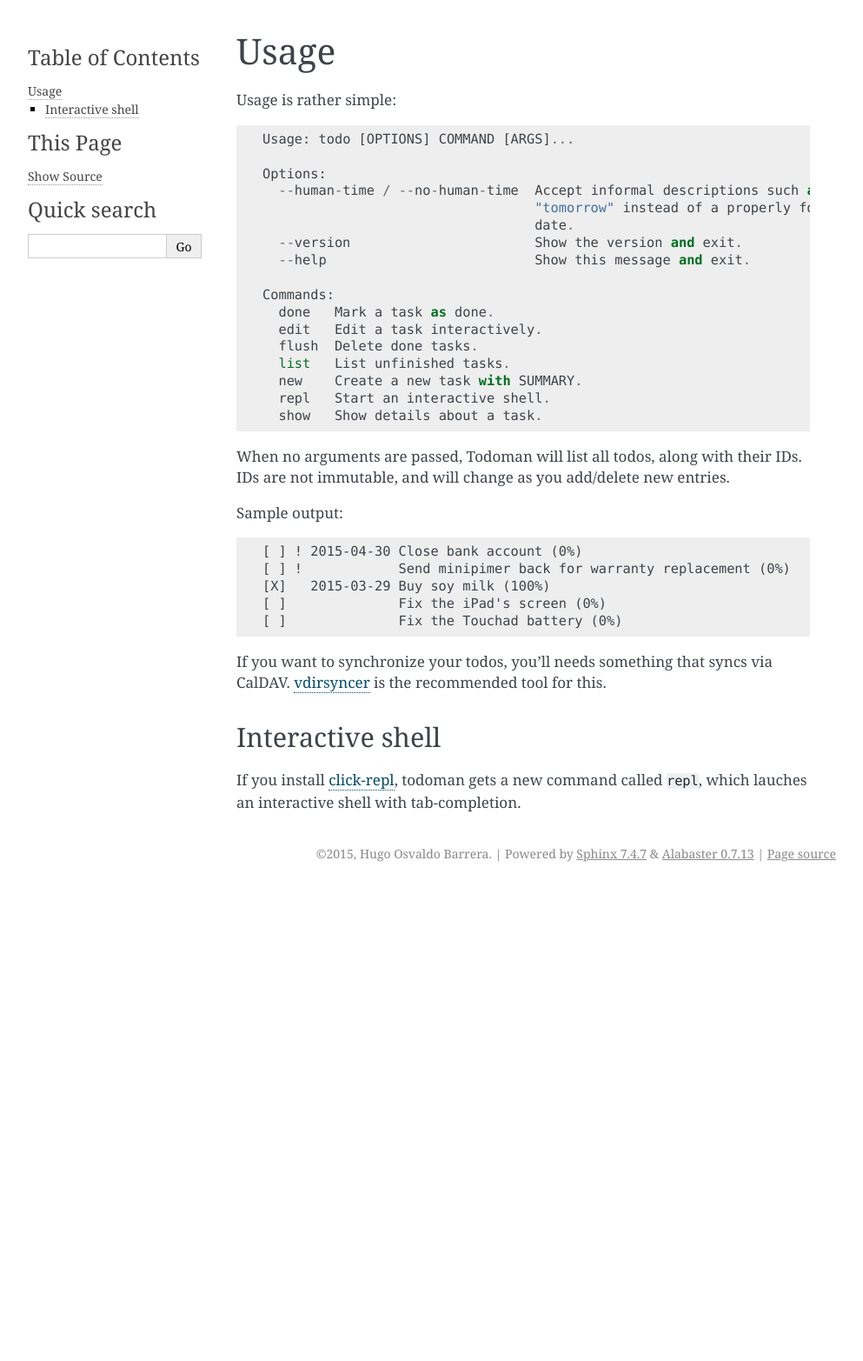
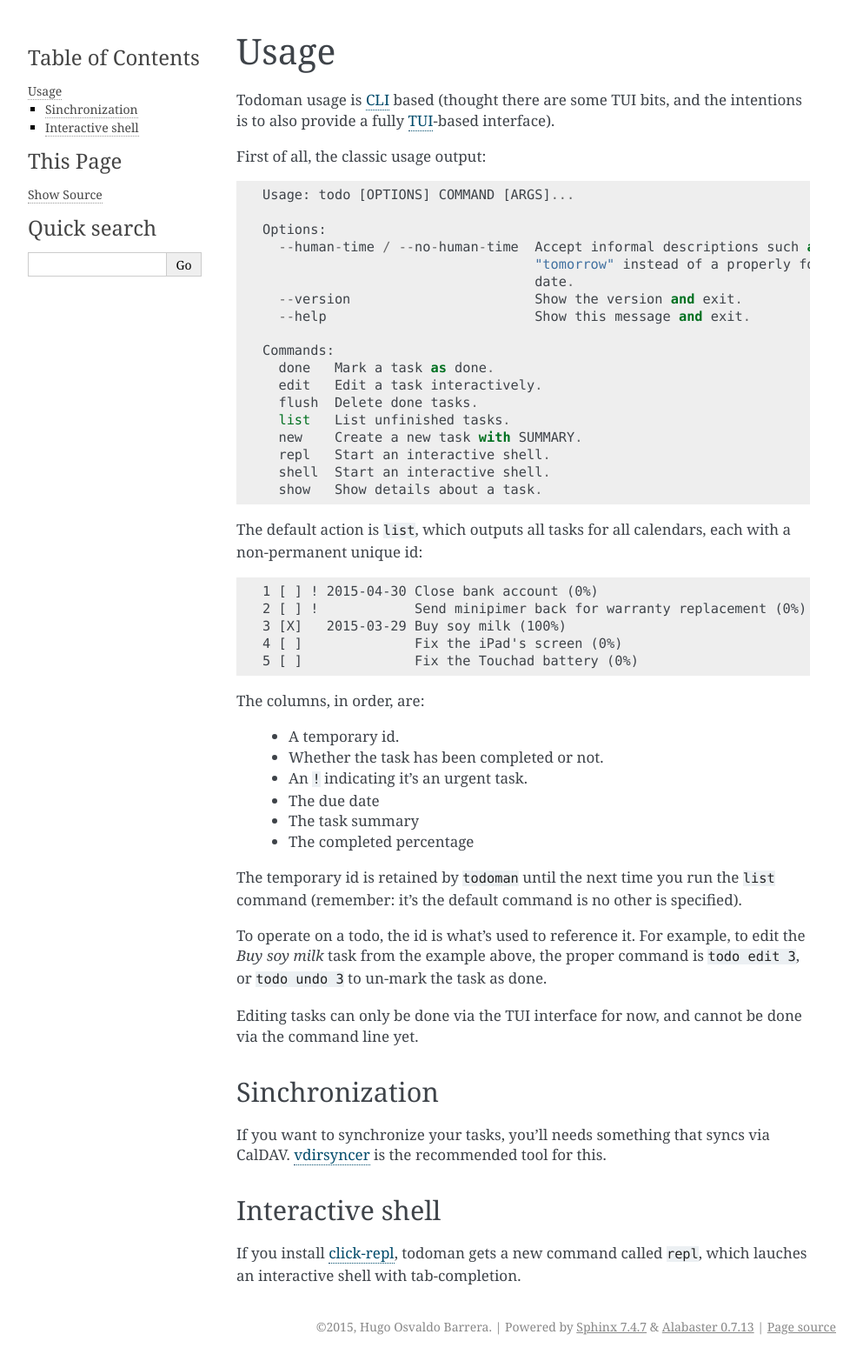
Before and after one commit to pimutils/todoman, a Sphinx documentation site: the page built from docs/usage.rst, in a window 1280 px wide. Shown: the whole page at 87% size, without its empty margins (148-1141 px from the left). Built offline with Sphinx 7.4.7, drawn with Linux system fonts in a browser that asks for light colours; the version number could not be read and is left out; before the commit the page ends 1021 px from its top, so only the background shows below that.

Commit message:
Improve the usage documentation.

```diff
--- a/docs/usage.rst
+++ b/docs/usage.rst
@@ -1,7 +1,10 @@
 Usage
 =====
 
-Usage is rather simple::
+Todoman usage is `CLI`_ based (thought there are some TUI bits, and the
+intentions is to also provide a fully `TUI`_-based interface).
+
+First of all, the classic usage output::
 
     Usage: todo [OPTIONS] COMMAND [ARGS]...
 
@@ -19,20 +22,45 @@
       list   List unfinished tasks.
       new    Create a new task with SUMMARY.
       repl   Start an interactive shell.
+      shell  Start an interactive shell.
       show   Show details about a task.
 
-When no arguments are passed, Todoman will list all todos, along with their
-IDs. IDs are not immutable, and will change as you add/delete new entries.
+The default action is ``list``, which outputs all tasks for all calendars, each
+with a non-permanent unique id::
 
-Sample output::
+    1 [ ] ! 2015-04-30 Close bank account (0%)
+    2 [ ] !            Send minipimer back for warranty replacement (0%)
+    3 [X]   2015-03-29 Buy soy milk (100%)
+    4 [ ]              Fix the iPad's screen (0%)
+    5 [ ]              Fix the Touchad battery (0%)
 
-    [ ] ! 2015-04-30 Close bank account (0%)
-    [ ] !            Send minipimer back for warranty replacement (0%)
-    [X]   2015-03-29 Buy soy milk (100%)
-    [ ]              Fix the iPad's screen (0%)
-    [ ]              Fix the Touchad battery (0%)
+The columns, in order, are:
 
-If you want to synchronize your todos, you'll needs something that syncs via
+ * A temporary id.
+ * Whether the task has been completed or not.
+ * An ``!`` indicating it's an urgent task.
+ * The due date
+ * The task summary
+ * The completed percentage
+
+The temporary id is retained by ``todoman`` until the next time you run the
+``list`` command (remember: it's the default command is no other is specified).
+
+To operate on a todo, the id is what's used to reference it. For example, to
+edit the `Buy soy milk` task from the example above, the proper command is
+``todo edit 3``, or ``todo undo 3`` to un-mark the task as done.
+
+Editing tasks can only be done via the TUI interface for now, and cannot be
+done via the command line yet.
+
+.. _cli: https://en.wikipedia.org/wiki/Command-line_interface
+.. _tui: https://en.wikipedia.org/wiki/Text-based_user_interface
+
+
+Sinchronization
+---------------
+
+If you want to synchronize your tasks, you'll needs something that syncs via
 CalDAV. `vdirsyncer`_ is the recommended tool for this.
 
 .. _vdirsyncer: https://vdirsyncer.readthedocs.org/en/stable/
```
